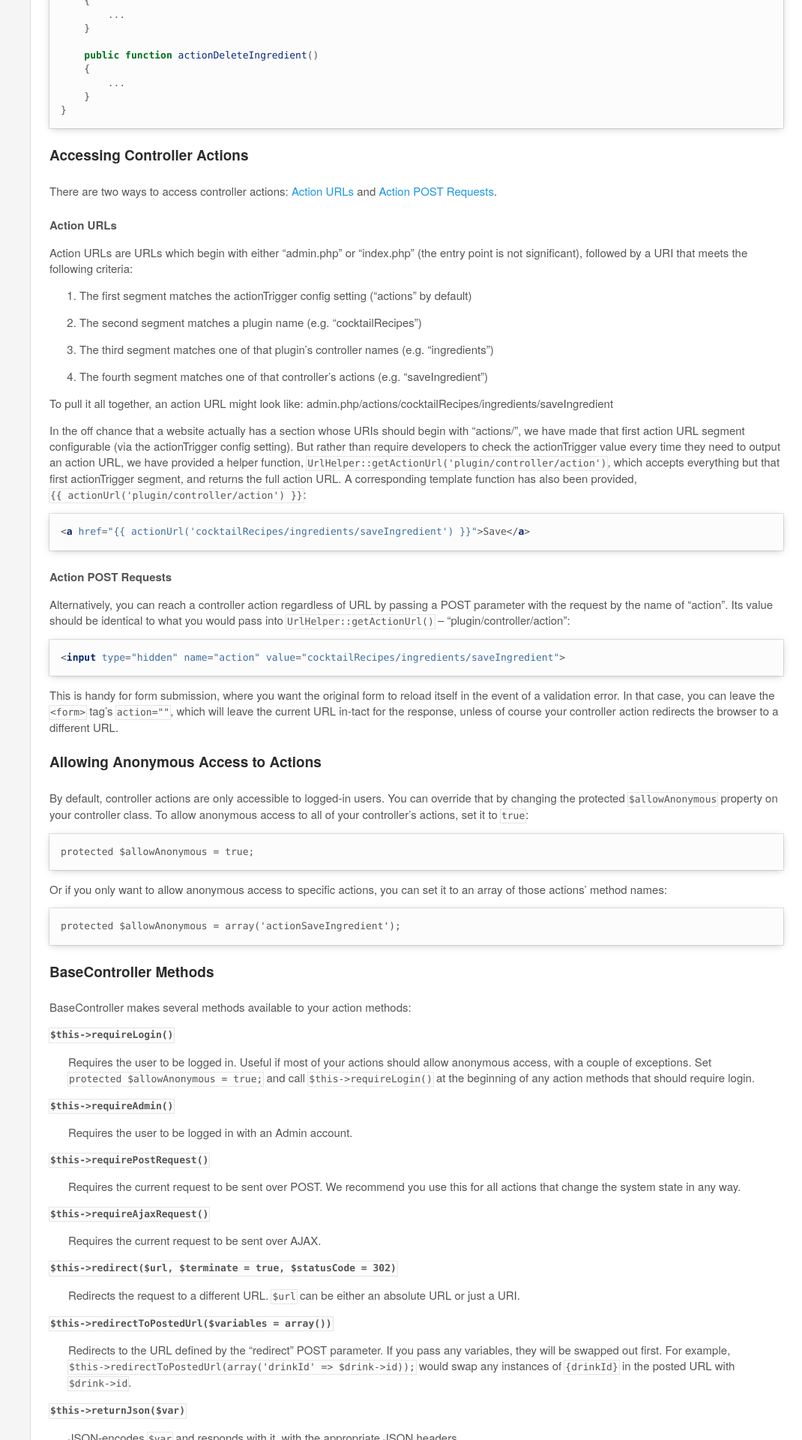
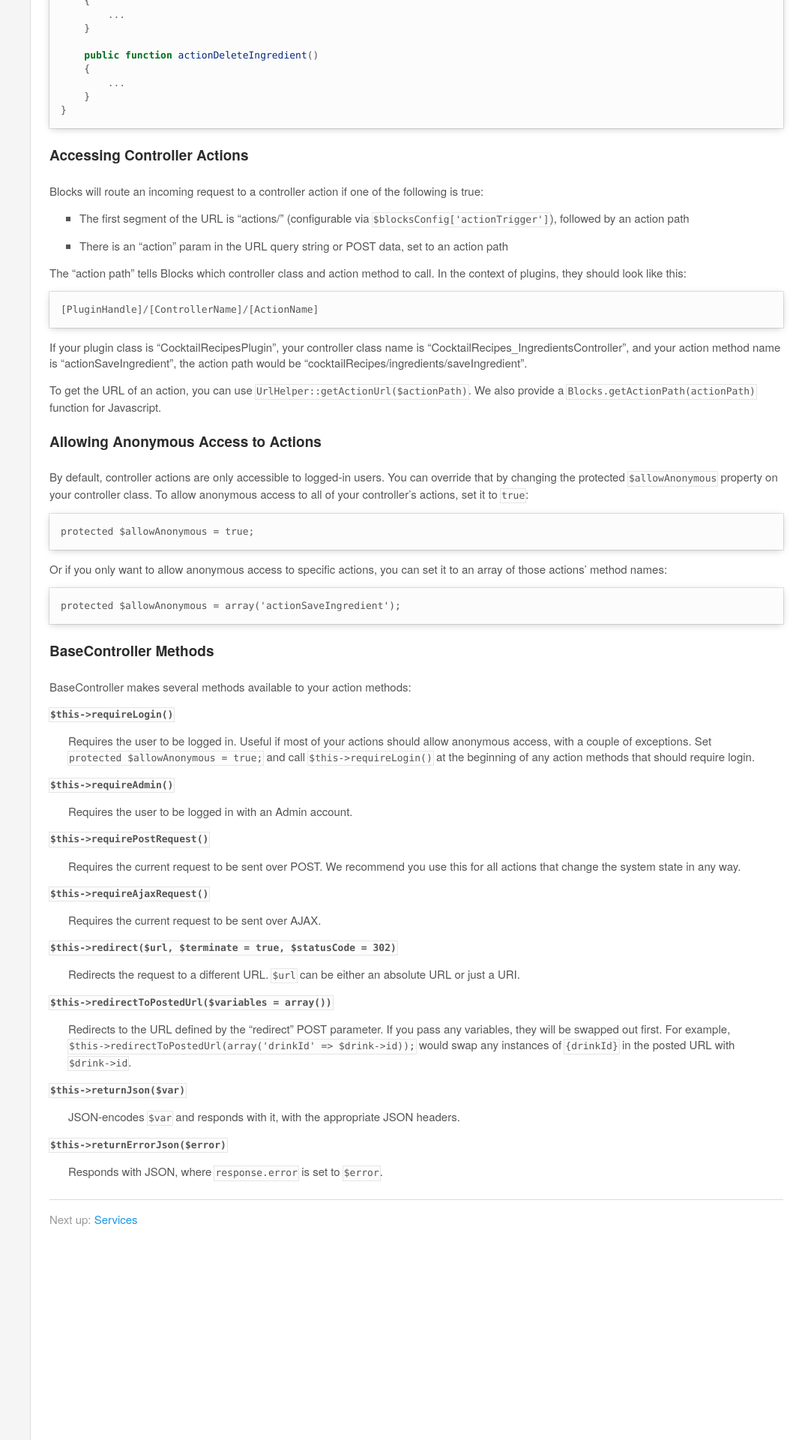
Before and after one commit to bilke/Craft-Docs, a Sphinx documentation site: the page built from source/plugins/advanced/controllers.rst, in a window 1280 px wide. Shown: the part 601-2521 px from the top of the page at 75% size, without its empty margins (210-1280 px from the left). Built offline with Sphinx 7.4.7, drawn with Linux system fonts in a browser that asks for light colours; pages that are not in the unit, such as notebooks, are missing from menus.

Commit message:
Removed admin.php references

```diff
--- a/source/installation.rst
+++ b/source/installation.rst
@@ -20,7 +20,7 @@ To install Blocks, follow these instructions:
 3. If you’re using Apache, rename the ‘htaccess’ file to ‘.htaccess’ and delete the ‘web.config’ file. If you’re using IIS, just delete the ‘htaccess’ file.
 4. Set the blocks/storage/ folders’ permissions to 777.
 5. Open up blocks/config/db.php and set the ``'server'``, ``'user'``, ``'password'``, and ``'database'`` config settings.
-6. Now that everything’s uploaded and configured, you should be able to point your browser at http://yourdomain.com/admin.php and see the Blocks installer.
+6. Now that everything’s uploaded and configured, you should be able to point your browser at http://yourdomain.com/admin and see the Blocks installer.
 
 
 Updating Blocks
--- a/source/plugins/advanced/controllers.rst
+++ b/source/plugins/advanced/controllers.rst
@@ -37,38 +37,18 @@ Create a new class in that file, with the same name as the filename:
 Accessing Controller Actions
 ----------------------------
 
-There are two ways to access controller actions: :ref:`action-urls` and :ref:`action-post-requests`.
+Blocks will route an incoming request to a controller action if one of the following is true:
 
-.. _action-urls:
+* The first segment of the URL is “actions/” (configurable via ``$blocksConfig['actionTrigger']``), followed by an action path
+* There is an “action” param in the URL query string or POST data, set to an action path
 
-Action URLs
-~~~~~~~~~~~
-Action URLs are URLs which begin with either “admin.php” or “index.php” (the entry point is not significant), followed by a URI that meets the following criteria:
+The “action path” tells Blocks which controller class and action method to call. In the context of plugins, they should look like this::
 
-1. The first segment matches the actionTrigger config setting (“actions” by default)
-2. The second segment matches a plugin name (e.g. “cocktailRecipes”)
-3. The third segment matches one of that plugin’s controller names (e.g. “ingredients”)
-4. The fourth segment matches one of that controller’s actions (e.g. “saveIngredient”)
+  [PluginHandle]/[ControllerName]/[ActionName]
 
-To pull it all together, an action URL might look like: admin.php/actions/cocktailRecipes/ingredients/saveIngredient
+If your plugin class is “CocktailRecipesPlugin”, your controller class name is “CocktailRecipes_IngredientsController”, and your action method name is “actionSaveIngredient”, the action path would be “cocktailRecipes/ingredients/saveIngredient”.
 
-In the off chance that a website actually has a section whose URIs should begin with “actions/”, we have made that first action URL segment configurable (via the actionTrigger config setting). But rather than require developers to check the actionTrigger value every time they need to output an action URL, we have provided a helper function, ``UrlHelper::getActionUrl('plugin/controller/action')``, which accepts everything but that first actionTrigger segment, and returns the full action URL. A corresponding template function has also been provided, ``{{ actionUrl('plugin/controller/action') }}``:
-
-.. code-block:: html
-
-	<a href="{{ actionUrl('cocktailRecipes/ingredients/saveIngredient') }}">Save</a>
-
-.. _action-post-requests:
-
-Action POST Requests
-~~~~~~~~~~~~~~~~~~~~
-Alternatively, you can reach a controller action regardless of URL by passing a POST parameter with the request by the name of “action”. Its value should be identical to what you would pass into ``UrlHelper::getActionUrl()`` – “plugin/controller/action”:
-
-.. code-block:: html
-
-	<input type="hidden" name="action" value="cocktailRecipes/ingredients/saveIngredient">
-
-This is handy for form submission, where you want the original form to reload itself in the event of a validation error. In that case, you can leave the ``<form>`` tag’s ``action=""``, which will leave the current URL in-tact for the response, unless of course your controller action redirects the browser to a different URL.
+To get the URL of an action, you can use ``UrlHelper::getActionUrl($actionPath)``. We also provide a ``Blocks.getActionPath(actionPath)`` function for Javascript.
 
 
 Allowing Anonymous Access to Actions
--- a/source/plugins/basics/templates.rst
+++ b/source/plugins/basics/templates.rst
@@ -19,7 +19,7 @@ If you want to give your plugin its own Control Panel section, add this to your
        return true;
    }
 
-With that set, your plugin will show up in the CP nav. Clicking on it will take you to admin.php/PluginHandle, which will route to index.html within your plugin’s templates/ folder.
+With that set, your plugin will show up in the CP nav. Clicking on it will take you to admin/PluginHandle, which will route to index.html within your plugin’s templates/ folder.
 
 Your plugin’s CP section can have as many pages as you’d like. To link to other pages, use the ``{{ url() }}`` template function just like you would in your site’s templates (ex: ``href="{{ url('cocktailrecipes/all') }}``).
 
@@ -73,7 +73,7 @@ If you want to specify a “back” button in the ``<header>``, the ``header`` v
 Dynamic URL Routing
 -------------------
 
-By default, incoming requests are routed to a template with the same path as the request URI (possibly with “.html” or “/index.html” appended to it). Most of the time this works well, but it falls short for dynamic URLs, such as URLs where one of the segments is an ID or a slug. For example, you might want to route URLs that look like “admin.php/cocktailrecipes/123” to templates/_edit.html.
+By default, incoming requests are routed to a template with the same path as the request URI (possibly with “.html” or “/index.html” appended to it). Most of the time this works well, but it falls short for dynamic URLs, such as URLs where one of the segments is an ID or a slug. For example, you might want to route URLs that look like “admin/cocktailrecipes/123” to templates/_edit.html.
 
 You can accomplish this by registering **routes**. Simply add a new method to your plugin, ``registerCpRoutes()``:
 
@@ -88,4 +88,4 @@ You can accomplish this by registering **routes**. Simply add a new method to yo
 
 As you can see, the method returns an array of routes. The keys are regular expressions that the request URI will be matched against, and the values are template paths to be loaded when a successful match occurs.
 
-If your regular expression includes any named subpatterns, e.g. ``(?P<recipeId>\d+)``, their match values will become available to the template as variables of the same name. So in this example, if the URI was “admin.php/cocktailrecipes/123”, the cocktailrecipes/_edit template would get loaded, and a ``{{ recipeId }}`` variable would be availade to it, with the value “123”.
+If your regular expression includes any named subpatterns, e.g. ``(?P<recipeId>\d+)``, their match values will become available to the template as variables of the same name. So in this example, if the URI was “admin/cocktailrecipes/123”, the cocktailrecipes/_edit template would get loaded, and a ``{{ recipeId }}`` variable would be availade to it, with the value “123”.
```
Also changed, not shown: 16 other files.
